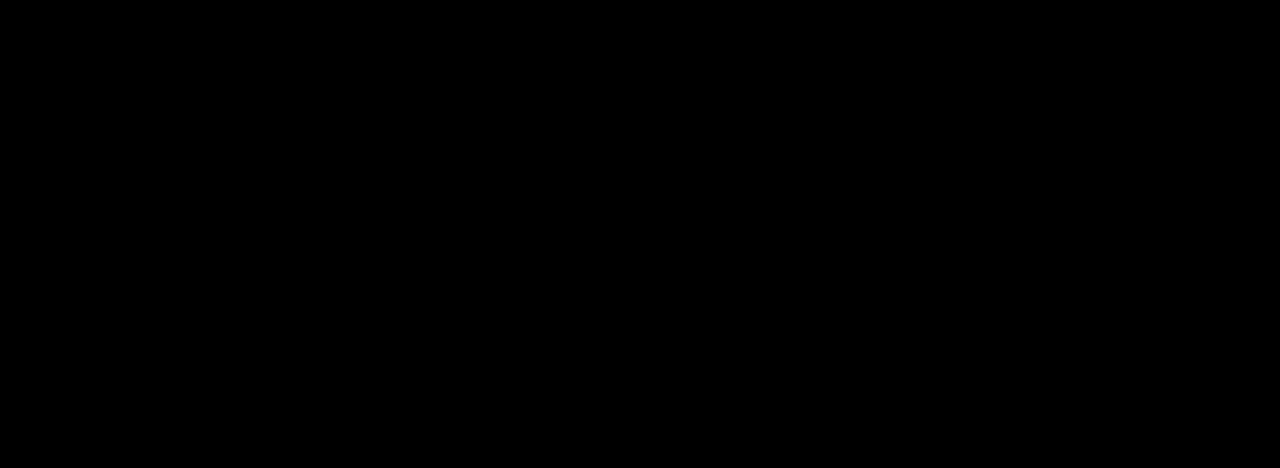
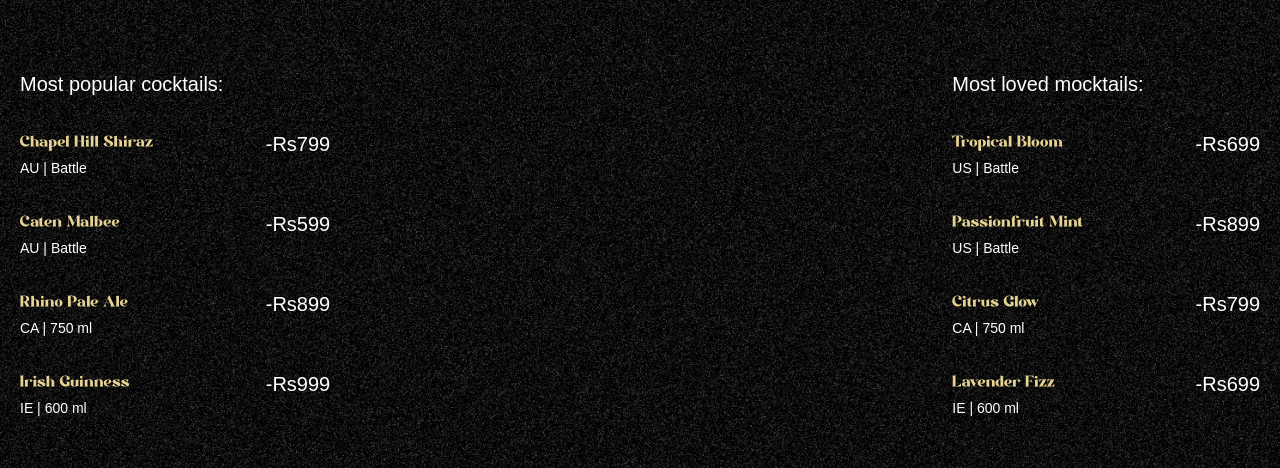
Before and after one commit to aayyuush/gsap_cocktail, a React (Vite) app: page / in a window 1280 px wide. Shown: the part 890-1358 px from the top of the page. Built offline with nearby package versions, Linux system fonts and the light colour scheme.

Commit message:
added cocktails section

```diff
--- a/constants/index.js
+++ b/constants/index.js
@@ -22,25 +22,25 @@
 	name: "Chapel Hill Shiraz",
 	country: "AU",
 	detail: "Battle",
-	price: "$10",
+	price: "Rs799",
  },
  {
 	name: "Caten Malbee",
 	country: "AU",
 	detail: "Battle",
-	price: "$49",
+	price: "Rs599",
  },
  {
 	name: "Rhino Pale Ale",
 	country: "CA",
 	detail: "750 ml",
-	price: "$20",
+	price: "Rs899",
  },
  {
 	name: "Irish Guinness",
 	country: "IE",
 	detail: "600 ml",
-	price: "$29",
+	price: "Rs999",
  },
 ];
 
@@ -49,25 +49,25 @@
 	name: "Tropical Bloom",
 	country: "US",
 	detail: "Battle",
-	price: "$10",
+	price: "Rs699",
  },
  {
 	name: "Passionfruit Mint",
 	country: "US",
 	detail: "Battle",
-	price: "$49",
+	price: "Rs899",
  },
  {
 	name: "Citrus Glow",
 	country: "CA",
 	detail: "750 ml",
-	price: "$20",
+	price: "Rs799",
  },
  {
 	name: "Lavender Fizz",
 	country: "IE",
 	detail: "600 ml",
-	price: "$29",
+	price: "Rs699",
  },
 ];
 
--- a/src/App.jsx
+++ b/src/App.jsx
@@ -2,6 +2,7 @@
 import gsap from "gsap";
 import Navbar from "./components/Navbar";
 import Hero from "./components/Hero";
+import Cocktails from "./components/Cocktails";
 
 gsap.registerPlugin(ScrollTrigger, SplitText);
 
@@ -10,6 +11,7 @@
    <main>
     <Navbar/>
     <Hero/>
+    <Cocktails/>
     </main>
   )
 }
--- /dev/null
+++ b/src/components/Cocktails.jsx
@@ -0,0 +1,67 @@
+import React from 'react'
+import { cocktailLists, mockTailLists } from '../../constants'
+import { useGSAP } from '@gsap/react'
+import gsap from 'gsap';
+
+const Cocktails = () => {
+
+    useGSAP(() => {
+        const parallaxTimeline  = gsap.timeline({
+            scrollTrigger: {
+                trigger: '#cocktails',
+                start: 'top 30%',
+                end: 'bottom 80%',
+                scrub: true,
+            }
+        })
+
+        parallaxTimeline
+        .from('#c-left-leaf', {
+            x:-100 , y: 100
+        })
+        .from('#c-right-leaf' , {
+            x:100, y:100
+        })
+    } )
+  return (
+    <section id='cocktails' className='noisy'>
+        <img src="/images/cocktail-left-leaf.png" alt="l-leaf" id='c-left-leaf' />
+        <img src="/images/cocktail-right-leaf.png" alt="r-leaf" id='c-right-leaf' />
+
+        <div className='list'>
+            <div className='popular'>
+                <h2>Most popular cocktails:</h2>
+                <ul>
+                    {cocktailLists.map(({name, country, detail, price}) => (
+                        <li key={name}>
+                            <div className='md:me-28'>
+                            <h3>{name}</h3>
+                            <p>{country} | {detail}</p>
+                            </div>
+                            <span> -{price}</span>
+                        </li>
+                    ))}
+                </ul>
+            </div>
+
+             <div className='loved'>
+                <h2>Most loved mocktails:</h2>
+                <ul>
+                    {mockTailLists.map(({name, country, detail, price}) => (
+                        <li key={name}>
+                            <div className='me-28'>
+                            <h3>{name}</h3>
+                            <p>{country} | {detail}</p>
+                            </div>
+                            <span> -{price}</span>
+                        </li>
+                    ))}
+                </ul>
+            </div>
+        </div>
+
+    </section>
+  )
+}
+
+export default Cocktails
```
